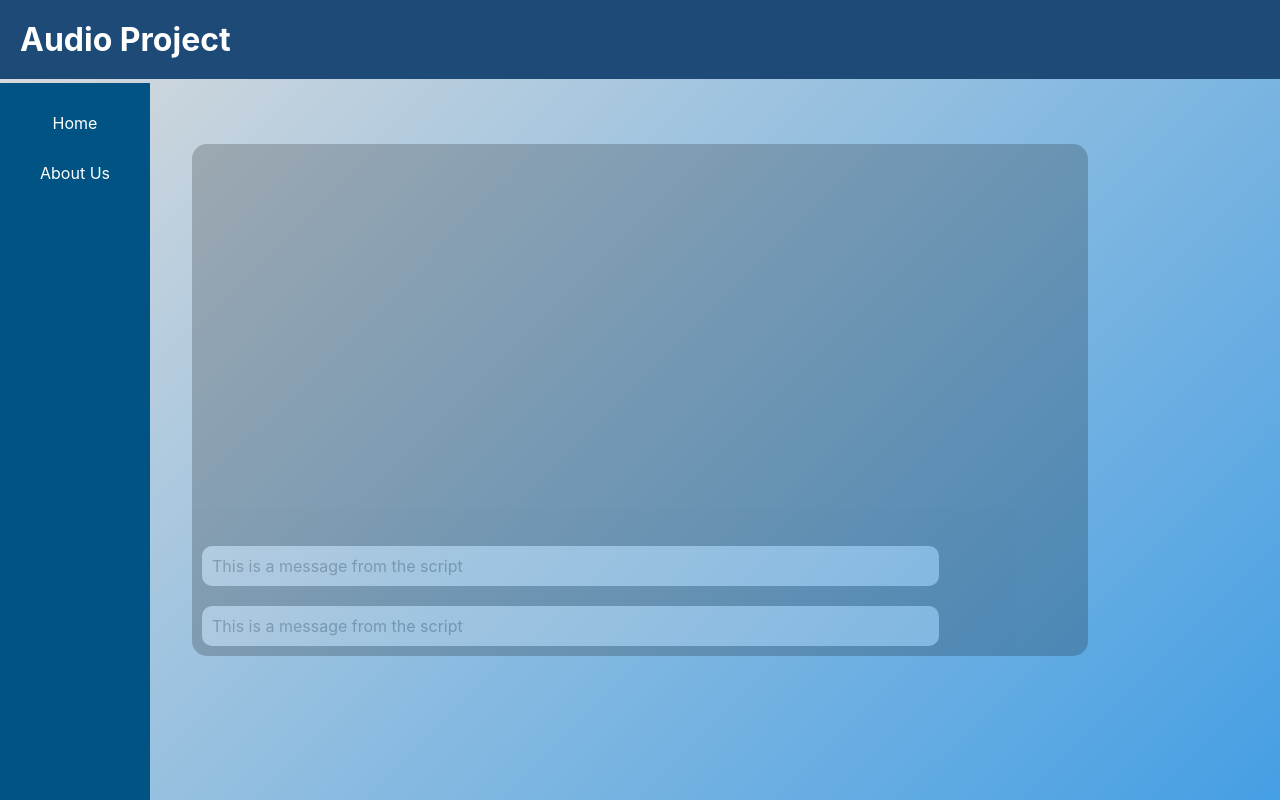
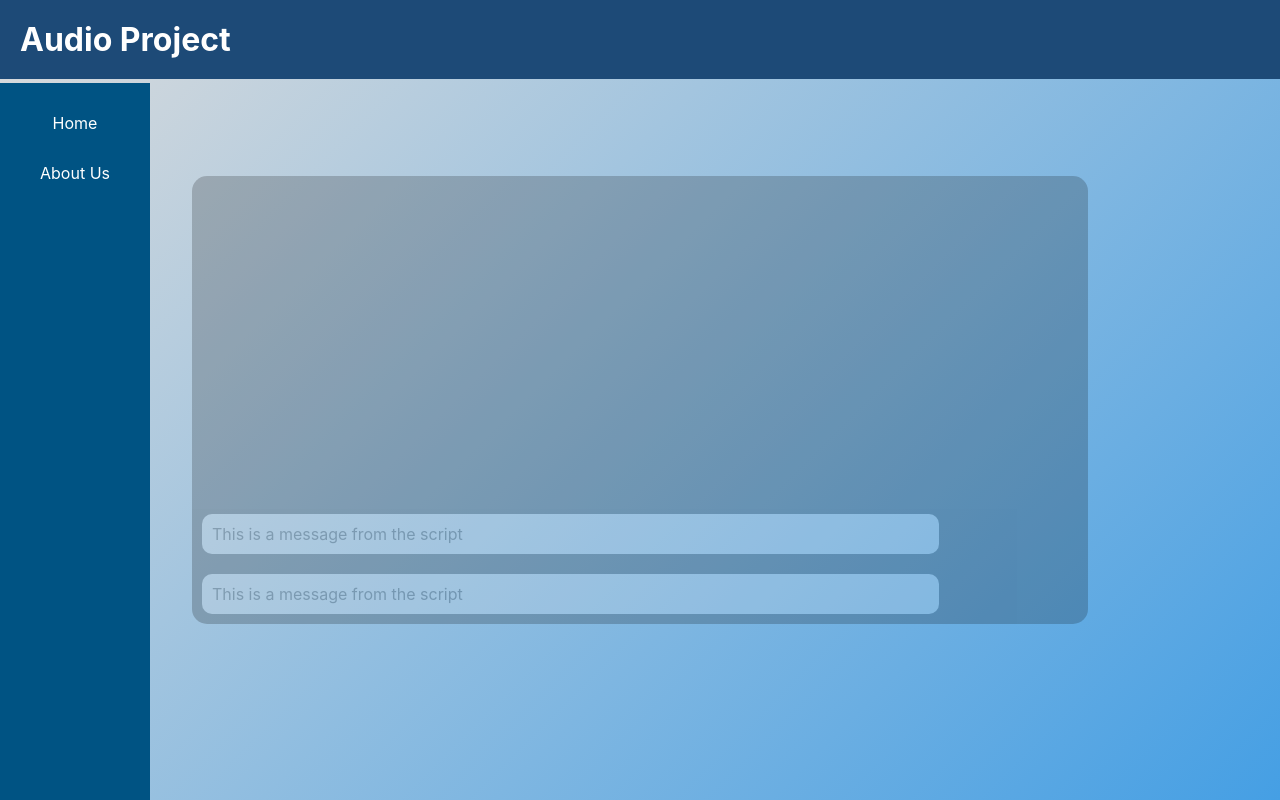
Before and after one commit to Nando785/CaseOh-Fanboys, a React (Create React App) app in the folder visibly/: page / in a window 1280 px wide. Built offline with nearby package versions, Linux system fonts and the light colour scheme.

Commit message:
Changed log size

```diff
--- a/visibly/src/App.css
+++ b/visibly/src/App.css
@@ -71,7 +71,7 @@ html{
   opacity:0.2;
   border-radius: 15px;
   width:70vw;
-  height:40vw;
+  height:35vw;
   background-color: black;
   display: flex;
   flex-direction: column-reverse;
```
